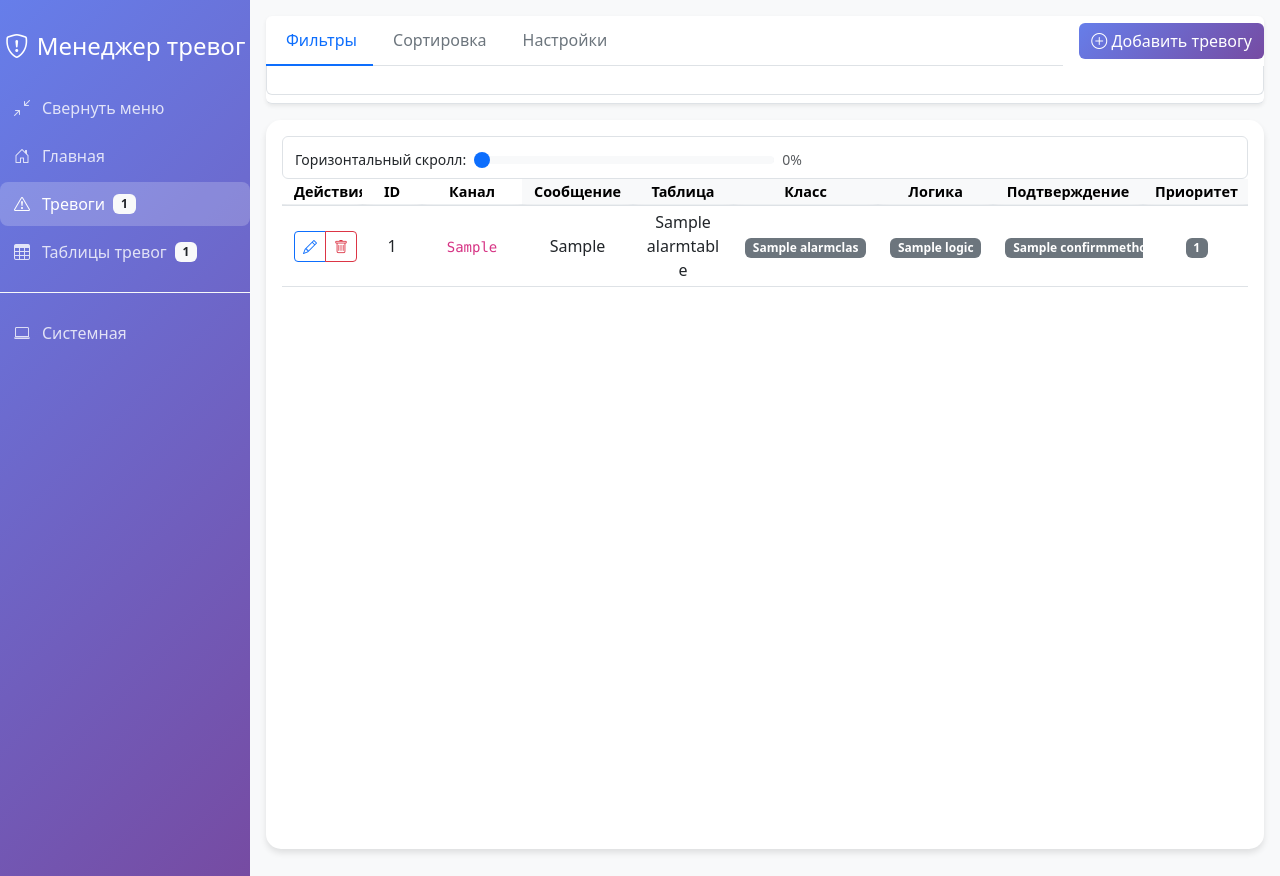
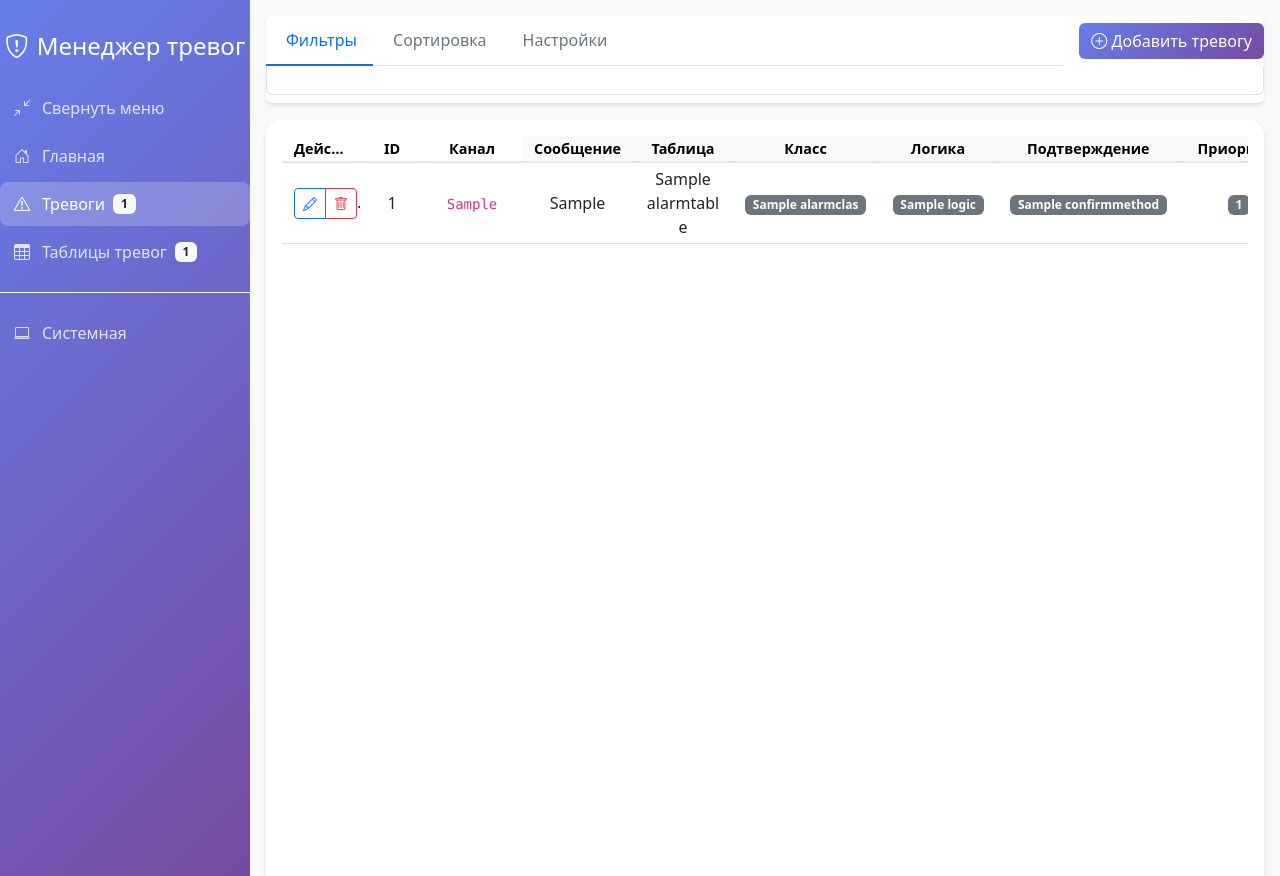
Before and after one commit to IvanShumilov84/alarmManagerConfig, a Django app: page /alarms/ in a window 1280 px wide. Run offline with Django 4.2, Linux system fonts and the light colour scheme; tables that the repository leaves empty hold one stand-in row (values such as "Sample post").

Commit message:
Added horizontal scroll for alarms table with adaptive height

```diff
--- a/templates/alarms/alarm_list.html
+++ b/templates/alarms/alarm_list.html
@@ -8,18 +8,14 @@
     /* CSS ПЕРЕМЕННЫЕ ДЛЯ АДАПТИВНОЙ ВЫСОТЫ */
     :root {
         --controls-panel-height: 120px; /* Примерная высота панели управления */
-        --table-scroll-height: 60px; /* Высота ползунка горизонтального скролла */
         --page-padding: 1rem; /* Минимальные отступы страницы */
         --header-height: 0px; /* Высота заголовка страницы (если есть) */
     }
 
     /* АДАПТИВНАЯ ШИРИНА КОНТЕЙНЕРОВ */
 
-    /* Панель управления - зафиксирована сверху + автоматическая подстройка ширины */
+    /* Панель управления - зафиксирована сверху */
     .controls-panel {
-        width: calc(100vw - 250px - 2rem); /* 250px сайдбар + отступы */
-        max-width: 100%;
-        transition: width 0.3s ease;
         margin-left: 0;
         margin-right: 0;
         position: sticky;
@@ -28,13 +24,13 @@
         background-color: var(--bs-body-bg);
         border-bottom: 1px solid var(--bs-border-color);
         padding-bottom: 0.5rem;
+        /* Убираем ограничения ширины для горизонтального скролла */
+        width: 100%;
+        overflow-x: auto; /* Горизонтальный скролл для панели управления */
     }
 
-    /* Таблица тревог - адаптивная ширина и высота, занимает всё доступное пространство */
+    /* Таблица тревог - адаптивная высота, занимает всё доступное пространство */
     .card {
-        width: calc(100vw - 250px - 2rem); /* 250px сайдбар + отступы */
-        max-width: 100%;
-        transition: width 0.3s ease;
         margin-left: 0;
         margin-right: 0;
         margin-bottom: 0; /* Убираем нижний отступ */
@@ -43,6 +39,9 @@
         /* Максимальная высота: занимаем всё пространство до конца экрана */
         height: calc(100vh - var(--controls-panel-height) - var(--page-padding));
         min-height: calc(100vh - var(--controls-panel-height) - var(--page-padding));
+        /* Убираем ограничения ширины для горизонтального скролла */
+        width: 100%;
+        overflow: hidden; /* Скрываем переполнение карточки */
     }
 
     /* Заголовок таблицы - полностью зафиксирован и непрокручиваемый */
@@ -106,27 +105,44 @@
     /* Контейнер таблицы - занимает всё доступное пространство с фиксированной шапкой */
     .table-responsive {
         flex-grow: 1;
-        overflow-y: auto;
-        overflow-x: auto;
+        overflow-y: auto; /* Вертикальная прокрутка */
+        overflow-x: auto; /* Горизонтальная прокрутка */
         /* Занимаем всё оставшееся пространство в карточке */
         height: 100%;
         min-height: 300px; /* Минимальная высота для удобства использования */
+        max-height: calc(100vh - var(--controls-panel-height) - var(--page-padding) - 40px); /* Ограничиваем максимальную высоту */
         /* Улучшенная фиксация для sticky элементов */
         position: relative;
         contain: layout style paint;
         /* Оптимизация прокрутки */
         scroll-behavior: smooth;
         -webkit-overflow-scrolling: touch;
+        /* Принудительное отображение скроллбаров */
+        scrollbar-width: auto; /* Firefox */
+        -ms-overflow-style: auto; /* IE */
     }
 
-    /* Адаптация для минимизированного сайдбара */
-    body.sidebar-minimized .controls-panel {
-        width: calc(100vw - 70px - 2rem); /* 70px минимизированный сайдбар + отступы */
+    /* Обеспечиваем видимость скроллбаров в Webkit браузерах */
+    .table-responsive::-webkit-scrollbar {
+        width: 12px;
+        height: 12px;
     }
 
-    body.sidebar-minimized .card {
-        width: calc(100vw - 70px - 2rem); /* 70px минимизированный сайдбар + отступы */
+    .table-responsive::-webkit-scrollbar-track {
+        background: var(--bs-secondary-bg);
+        border-radius: 6px;
     }
+
+    .table-responsive::-webkit-scrollbar-thumb {
+        background: var(--bs-secondary);
+        border-radius: 6px;
+    }
+
+    .table-responsive::-webkit-scrollbar-thumb:hover {
+        background: var(--bs-secondary-color);
+    }
+
+    /* Адаптация для минимизированного сайдбара - убрана для горизонтального скролла */
 
     /* Адаптивность для разных размеров экрана */
 
@@ -134,7 +150,6 @@
     @media (max-width: 1200px) {
         :root {
             --controls-panel-height: 140px; /* Увеличенная высота на средних экранах */
-            --table-scroll-height: 65px;
         }
     }
 
@@ -142,13 +157,7 @@
     @media (max-width: 768px) {
         :root {
             --controls-panel-height: 180px; /* Еще больше высота на мобильных */
-            --table-scroll-height: 70px;
             --page-padding: 0.5rem; /* Минимальные отступы на мобильных */
-        }
-
-        .controls-panel,
-        .card {
-            width: calc(100vw - 1rem) !important; /* На мобильных полная ширина */
         }
 
         .table-responsive {
@@ -182,7 +191,6 @@
     @media (min-width: 1400px) {
         :root {
             --controls-panel-height: 100px; /* Компактная высота на больших экранах */
-            --table-scroll-height: 55px;
         }
 
         .table-responsive {
@@ -190,7 +198,15 @@
         }
     }
 
-    /* СТИЛИ ТАБЛИЦЫ */
+    /* СТИЛИ СТРАНИЦЫ И ТАБЛИЦЫ */
+
+    /* Убираем прокрутку всей страницы - только внутренняя прокрутка таблицы */
+    html, body {
+        overflow: hidden; /* Полностью убираем прокрутку страницы */
+        height: 100vh; /* Фиксированная высота */
+        margin: 0;
+        padding: 0;
+    }
 
     /* Центрирование всех ячеек таблицы тревог */
     .alarm-table td,
@@ -204,37 +220,54 @@
         text-align: left;
     }
 
-    /* Убираем горизонтальную прокрутку страницы */
-    body {
-        overflow-x: hidden;
+
+
+    /* Настройки для горизонтального скролла таблицы */
+    .alarm-table {
+        min-width: 1800px; /* Минимальная ширина таблицы для принудительного горизонтального скролла */
+        width: max-content; /* Автоматическая ширина на основе содержимого */
     }
 
-    /* Ползунок горизонтального скролла - зафиксирован выше заголовка таблицы */
-    .table-scroll-controls {
-        position: sticky;
-        top: 0;
-        background-color: var(--bs-body-bg);
-        z-index: 25; /* Выше заголовка таблицы */
-        border-bottom: 1px solid var(--bs-border-color);
-        margin-bottom: 0 !important;
-        padding-bottom: 0.5rem;
-        /* Дополнительная фиксация */
-        will-change: transform;
-        transform: translateZ(0);
+    .alarm-table th,
+    .alarm-table td {
+        min-width: 120px; /* Минимальная ширина ячеек */
+        max-width: 250px; /* Максимальная ширина ячеек */
+        white-space: nowrap; /* Предотвращение переноса текста */
+        overflow: hidden;
+        text-overflow: ellipsis; /* Троеточие для длинного текста */
+        padding: 8px 12px; /* Увеличенные отступы для лучшего вида */
     }
 
-    /* Ограничиваем ширину ячеек таблицы */
-    .alarm-table th,
-    .alarm-table td {
-        max-width: 150px;
-        word-wrap: break-word;
-        white-space: normal;
+    /* Специальные настройки для отдельных столбцов */
+    .alarm-table th:nth-child(1), /* Действия */
+    .alarm-table td:nth-child(1) {
+        min-width: 100px;
+        max-width: 120px;
+        white-space: normal; /* Разрешаем перенос для кнопок */
     }
 
-    /* Специальные ограничения для длинных столбцов */
+    .alarm-table th:nth-child(2), /* ID */
+    .alarm-table td:nth-child(2) {
+        min-width: 60px;
+        max-width: 80px;
+    }
+
+    .alarm-table th:nth-child(3), /* Канал */
+    .alarm-table td:nth-child(3) {
+        min-width: 100px;
+        max-width: 150px;
+    }
+
     .alarm-table th:nth-child(4), /* Сообщение */
     .alarm-table td:nth-child(4) {
-        max-width: 200px;
+        min-width: 200px;
+        max-width: 300px;
+    }
+
+    .alarm-table th:nth-child(5), /* Таблица */
+    .alarm-table td:nth-child(5) {
+        min-width: 120px;
+        max-width: 180px;
     }
 
     /* Контейнер карточки таблицы */
@@ -257,7 +290,7 @@
         min-height: 300px;
     }
 
-    /* Контейнер основного контента - убираем лишние отступы */
+    /* Контейнер основного контента - точная высота без прокрутки */
     .container-fluid {
         padding-left: 1rem;
         padding-right: 1rem;
@@ -265,18 +298,31 @@
         padding-bottom: 0; /* Убираем нижний отступ */
         max-width: none;
         width: 100%;
-        height: calc(100vh - var(--page-padding)); /* Занимаем всю высоту экрана */
+        height: 100%; /* Занимаем всю доступную высоту */
+        max-height: 100%; /* Не превышаем доступную высоту */
         display: flex;
         flex-direction: column;
+        overflow: hidden; /* Убираем прокрутку контейнера, но разрешаем для таблицы */
     }
 
-    /* Основной контент - убираем отступы */
+    /* Основной контент - адаптивная высота с учетом сайдбара */
     .main-content {
         padding-top: 0;
         padding-bottom: 0; /* Убираем нижний отступ */
-        height: 100vh; /* Полная высота экрана */
+        /* Адаптивная высота с учетом того, что сайдбар занимает место слева */
+        height: 100vh;
+        max-height: 100vh;
         display: flex;
         flex-direction: column;
+        overflow: hidden; /* Убираем прокрутку основного контента */
+        /* Отступ слева под сайдбар */
+        margin-left: 250px; /* Ширина развернутого сайдбара */
+        transition: margin-left 0.3s ease;
+    }
+
+    /* Адаптация основного контента для минимизированного сайдбара */
+    body.sidebar-minimized .main-content {
+        margin-left: 70px; /* Ширина минимизированного сайдбара */
     }
 </style>
 {% endblock %}
@@ -287,26 +333,19 @@
 function adaptTableHeight() {
     // Получаем реальные высоты элементов
     const controlsPanel = document.querySelector('.controls-panel');
-    const tableScrollControls = document.querySelector('.table-scroll-controls');
     const tableHeader = document.querySelector('.alarm-table thead');
     const containerFluid = document.querySelector('.container-fluid');
+    const tableContainer = document.querySelector('.table-responsive');
+    const card = document.querySelector('.card');
 
-    if (controlsPanel) {
+    if (controlsPanel && card && tableContainer) {
         // Измеряем фактические высоты
         const controlsPanelHeight = controlsPanel.offsetHeight;
-        let tableScrollHeight = 0;
         let tableHeaderHeight = 0;
-
-        if (tableScrollControls) {
-            tableScrollHeight = tableScrollControls.offsetHeight;
-        }
 
         if (tableHeader) {
             tableHeaderHeight = tableHeader.offsetHeight;
         }
-
-        // Вычисляем общую высоту всех фиксированных элементов
-        const totalFixedHeight = controlsPanelHeight + tableScrollHeight;
 
         // Получаем реальные отступы контейнера
         let containerPadding = 16; // по умолчанию 1rem
@@ -315,8 +354,16 @@
             containerPadding = parseFloat(computedStyle.paddingTop) + parseFloat(computedStyle.paddingBottom);
         }
 
+        // Рассчитываем доступную высоту для таблицы
+        const viewportHeight = window.innerHeight;
+        const availableHeight = viewportHeight - controlsPanelHeight - containerPadding - 40; // 40px запас
+
+        // Устанавливаем максимальную высоту для контейнера таблицы
+        tableContainer.style.maxHeight = `${availableHeight}px`;
+        tableContainer.style.height = `${availableHeight}px`;
+
         // Обновляем CSS переменные с реальными значениями
-        document.documentElement.style.setProperty('--controls-panel-height', `${totalFixedHeight}px`);
+        document.documentElement.style.setProperty('--controls-panel-height', `${controlsPanelHeight}px`);
         document.documentElement.style.setProperty('--page-padding', `${containerPadding}px`);
 
         // Принудительно обновляем sticky позиционирование заголовка
@@ -334,7 +381,7 @@
             });
         }
 
-        console.log(`Адаптивная высота: фиксированные элементы ${totalFixedHeight}px, заголовок ${tableHeaderHeight}px, отступы ${containerPadding}px`);
+        console.log(`Адаптивная высота: viewport ${viewportHeight}px, панель ${controlsPanelHeight}px, доступно для таблицы ${availableHeight}px`);
     }
 }
 
@@ -424,12 +471,6 @@
         resizeObserver.observe(controlsPanel);
     }
 
-    // Наблюдаем за ползунком горизонтального скролла
-    const tableScrollControls = document.querySelector('.table-scroll-controls');
-    if (tableScrollControls) {
-        resizeObserver.observe(tableScrollControls);
-    }
-
     // Наблюдаем за заголовком таблицы
     const tableHeader = document.querySelector('.alarm-table thead');
     if (tableHeader) {
@@ -486,22 +527,6 @@
 <div class="card">
     <div class="card-body">
         {% if alarms %}
-            <!-- Ползунок скролла сверху таблицы -->
-            <div class="table-scroll-controls mb-2">
-                <div class="d-flex align-items-center">
-                    <label for="tableScrollSlider" class="form-label me-2 mb-0">
-                        <i class="fas fa-arrows-alt-h"></i> Горизонтальный скролл:
-                    </label>
-                    <input type="range"
-                           class="form-range flex-grow-1"
-                           id="tableScrollSlider"
-                           min="0"
-                           max="100"
-                           value="0"
-                           style="max-width: 300px;">
-                    <span class="ms-2 text-muted small" id="scrollPosition">0%</span>
-                </div>
-            </div>
             <div class="table-responsive" id="alarmTableContainer">
                     <table class="table table-hover alarm-table">
                         <thead class="table-light">
@@ -804,41 +829,6 @@
 <script src="{% static 'js/dynamic_filters.js' %}"></script>
 
 <script>
-// Управление ползунком горизонтального скролла
-document.addEventListener('DOMContentLoaded', function() {
-    const slider = document.getElementById('tableScrollSlider');
-    const tableContainer = document.getElementById('alarmTableContainer');
-    const scrollPosition = document.getElementById('scrollPosition');
 
-    if (slider && tableContainer) {
-        // Обновление ползунка при скролле таблицы
-        tableContainer.addEventListener('scroll', function() {
-            const maxScroll = tableContainer.scrollWidth - tableContainer.clientWidth;
-            const currentScroll = tableContainer.scrollLeft;
-            const percentage = maxScroll > 0 ? Math.round((currentScroll / maxScroll) * 100) : 0;
-
-            slider.value = percentage;
-            scrollPosition.textContent = percentage + '%';
-        });
-
-        // Обновление скролла таблицы при изменении ползунка
-        slider.addEventListener('input', function() {
-            const maxScroll = tableContainer.scrollWidth - tableContainer.clientWidth;
-            const newScrollLeft = (slider.value / 100) * maxScroll;
-
-            tableContainer.scrollLeft = newScrollLeft;
-            scrollPosition.textContent = slider.value + '%';
-        });
-
-        // Инициализация позиции
-        const maxScroll = tableContainer.scrollWidth - tableContainer.clientWidth;
-        if (maxScroll > 0) {
-            scrollPosition.textContent = '0%';
-        } else {
-            // Скрываем элементы управления, если скролл не нужен
-            document.querySelector('.table-scroll-controls').style.display = 'none';
-        }
-    }
-});
 </script>
 {% endblock %}
```
Also changed, not shown: TODO.txt (+12 -2 lines).
